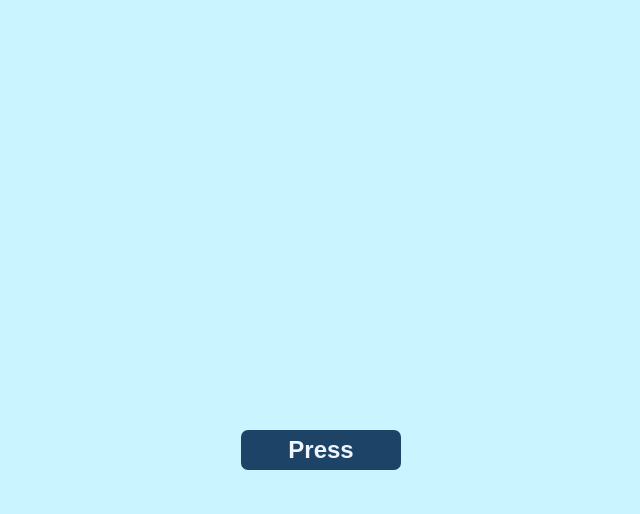
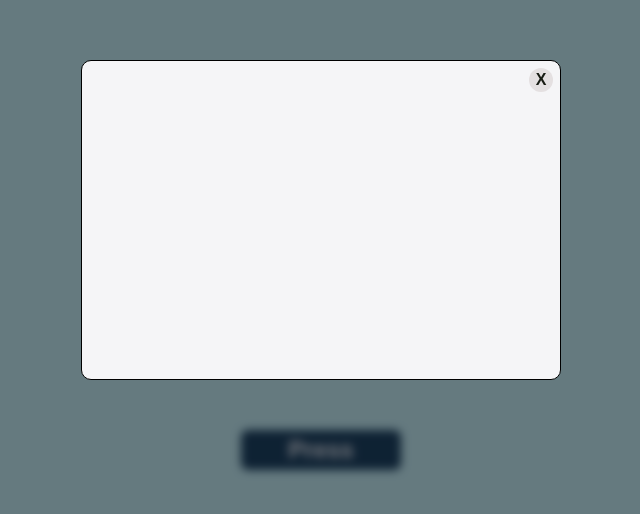
Before and after one commit to prateek-kr-jha/world-clock, a website: page playground/meow/index.html in a window 1280 px wide. Shown: the part 180-694 px from the top of the page, without its empty margins (319-959 px from the left). Drawn offline with Linux system fonts and the light colour scheme.

Commit message:
added overlay

```diff
--- a/playground/meow/index.html
+++ b/playground/meow/index.html
@@ -8,12 +8,13 @@
     </head>
     <body>
         <div class="main">
-            <div class="modal hidden">
+            <div class="modal">
                 <div class="head">
                     <button class="close-btn">X</button>
                 </div>
             </div>
             <button class="btn">Press</button>
+            <div class="overlay"></div>
         </div>
         <script src="./script.js"></script>
     </body>
--- a/playground/meow/style.css
+++ b/playground/meow/style.css
@@ -78,3 +78,13 @@
 .hidden {
     display: none;
 }
+
+.overlay {
+    position: absolute;
+    inset: 0;
+    z-index: 1;
+    height: 100%;
+    width: 100%;
+    background-color: rgba(0, 0, 0, 0.5);
+    backdrop-filter: blur(5px);
+}
```
